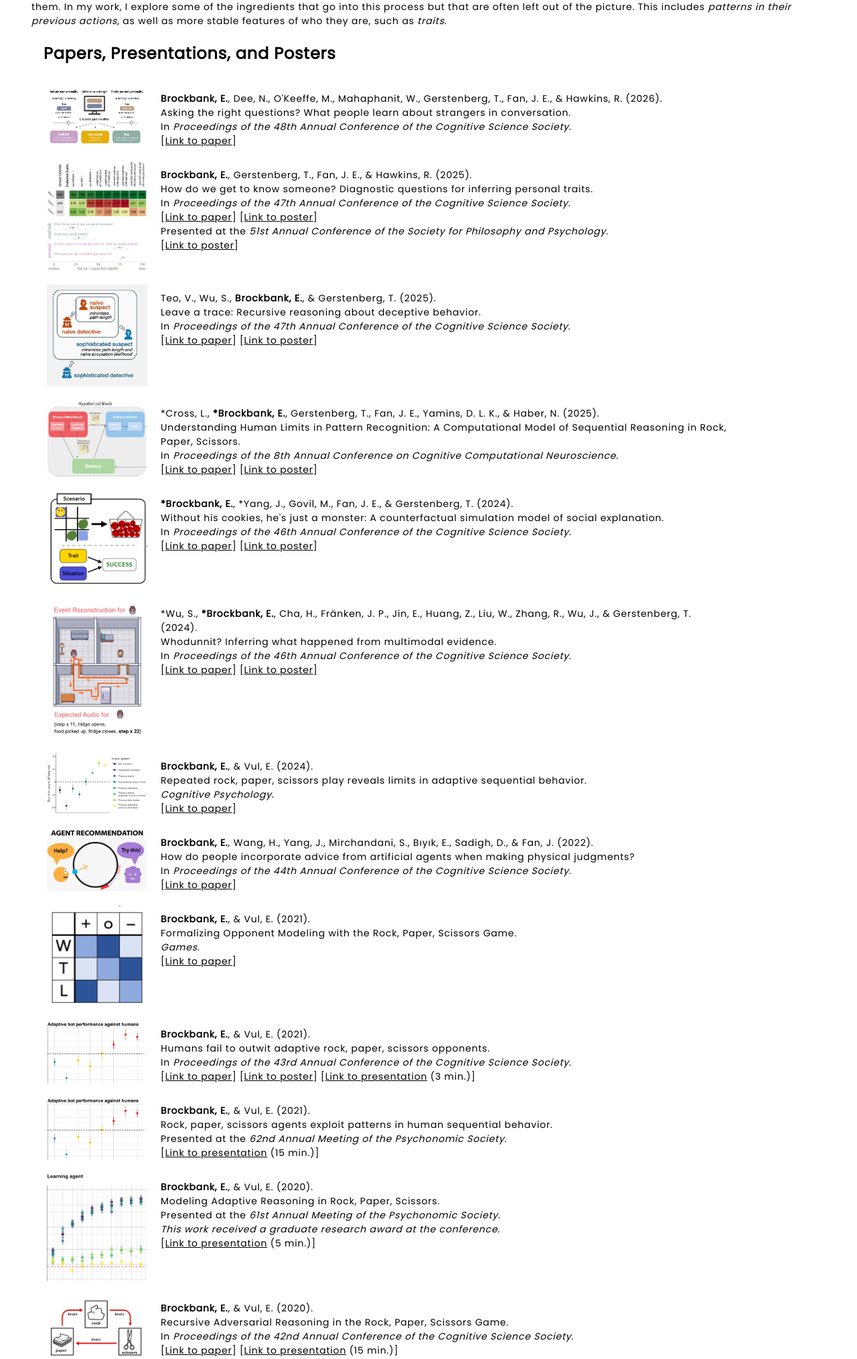
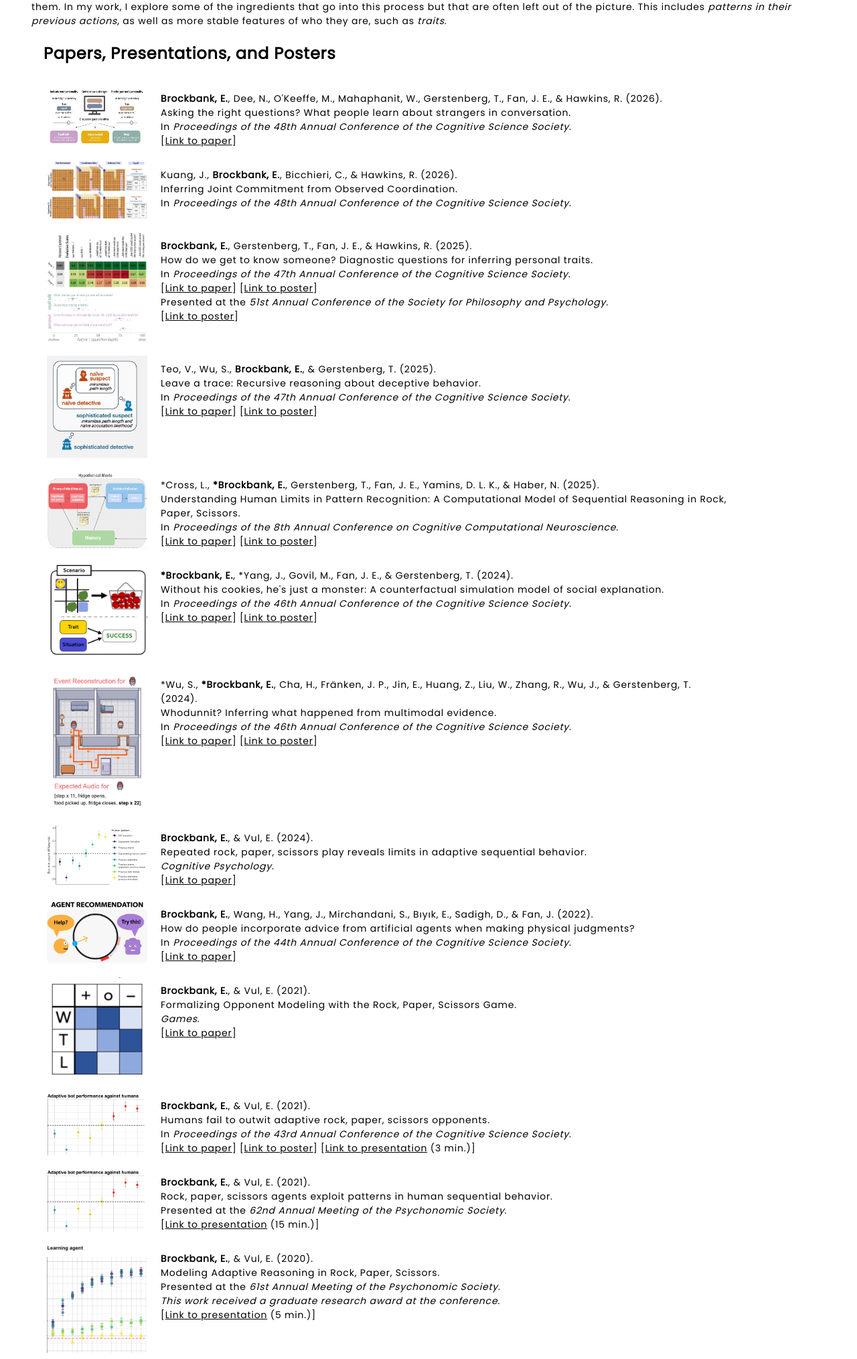
Before and after one commit to erik-brockbank/website, a Flask app: page /research in a window 1280 px wide. Shown: the part 473-2502 px from the top of the page at 67% size. Run offline with Flask 3, Linux system fonts and the light colour scheme; some web fonts are replaced.

Commit message:
add jinyi paper cite

```diff
--- a/templates/research.html
+++ b/templates/research.html
@@ -48,7 +48,18 @@
             <br>Asking the right questions? What people learn about strangers in conversation.
             <br>In <em>Proceedings of the 48th Annual Conference of the Cognitive Science Society</em>.
             <br>[<a href="/static/docs/papers/deep_conversations_cogsci2026-final.pdf"><u>Link to paper</u></a>]
-              <!-- [<a href="/static/docs/posters/deep_conversations_cogsci_poster-2025.pdf"><u>Link to poster</u></a>] -->
+            <!-- [<a href="/static/docs/posters/deep_conversations_cogsci_poster-2025.pdf"><u>Link to poster</u></a>] -->
+          </span>
+        </div>
+
+        <div class="paper-links">
+          <img src="/static/img/paper_img_joint_commitment_cogsci26.png" class="paper-img" alt="photo" style="width: 150px;">
+          <span class="paper-cite">
+            Kuang, J., <b>Brockbank, E.</b>, Bicchieri, C., & Hawkins, R. (2026).
+            <br>Inferring Joint Commitment from Observed Coordination.
+            <br>In <em>Proceedings of the 48th Annual Conference of the Cognitive Science Society</em>.
+            <!-- <br>[<a href="/static/docs/papers/deep_conversations_cogsci2026-final.pdf"><u>Link to paper</u></a>] -->
+            <!-- [<a href="/static/docs/posters/deep_conversations_cogsci_poster-2025.pdf"><u>Link to poster</u></a>] -->
           </span>
         </div>
 
```
Also changed, not shown: static/img/paper_img_joint_commitment_cogsci26.png (added).
